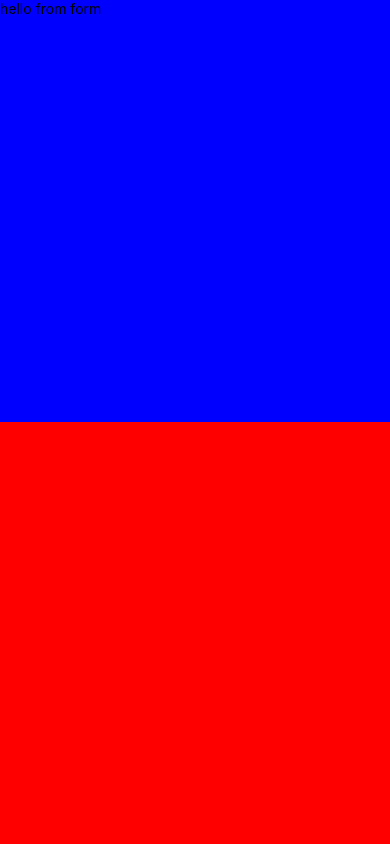
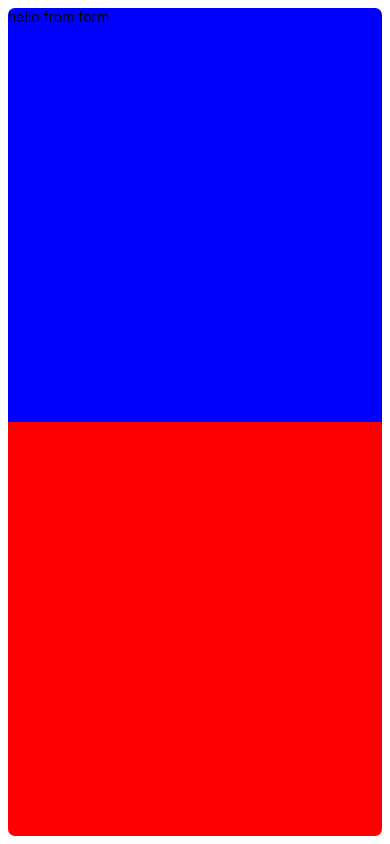
Before and after one commit to soltanisaeed1996/form, a React Native app: screen / in a window 390 px wide. Built offline with nearby package versions, Linux system fonts and the light colour scheme.

Commit message:
edit container View border radius

```diff
--- a/App.js
+++ b/App.js
@@ -15,7 +15,7 @@ const App = () => {
     <View style={styles.mainContainer}>
       {/* <Text >Hello World!</Text> */}
       <View style={styles.formContainer}>
-        <Form/>
+        <Form />
       </View>
       <View style={styles.resaultContainer}></View>
     </View>
@@ -23,9 +23,23 @@ const App = () => {
 }
 
 const styles = StyleSheet.create({
-  mainContainer: {flex:1,},
-  formContainer: {flex:0.5,backgroundColor:'blue'},
-  resaultContainer: {flex:0.5,backgroundColor:'red'},
+  mainContainer: {
+    flex: 1,
+    padding: 8,
+    borderRadius: 7
+  },
+  formContainer: {
+    flex: 0.5,
+    backgroundColor: 'blue',
+    borderTopLeftRadius: 7,
+    borderTopRightRadius: 7
+  },
+  resaultContainer: {
+    flex: 0.5,
+    backgroundColor: 'red',
+    borderBottomLeftRadius: 7,
+    borderBottomRightRadius: 7
+  },
 })
 
 export default App;
```
